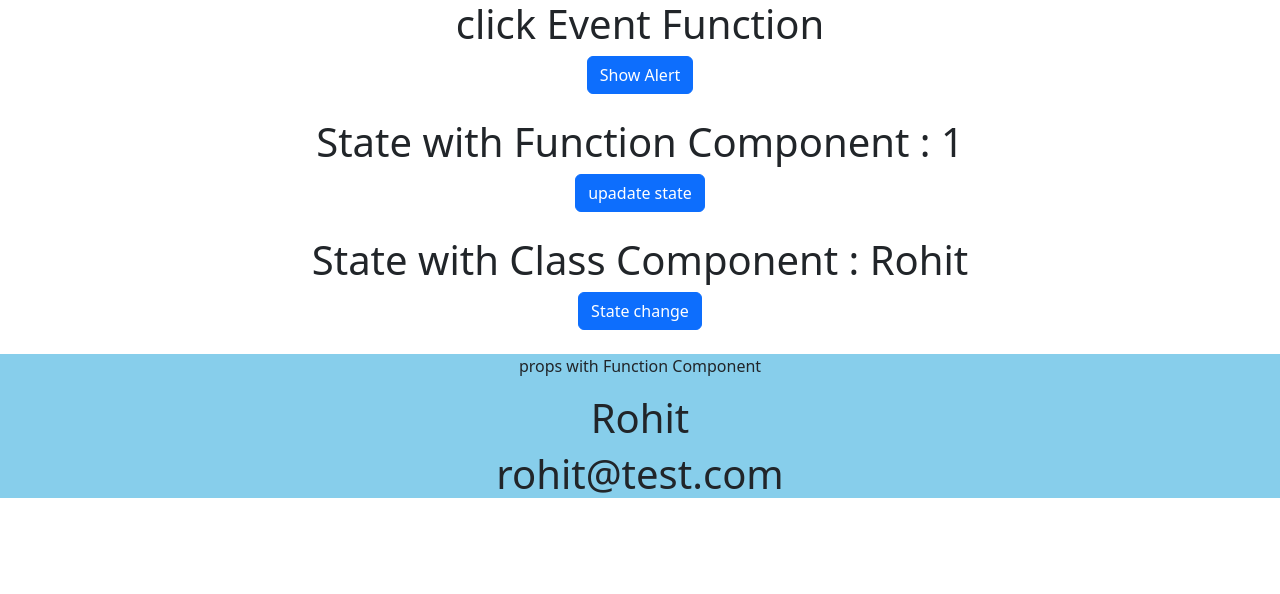
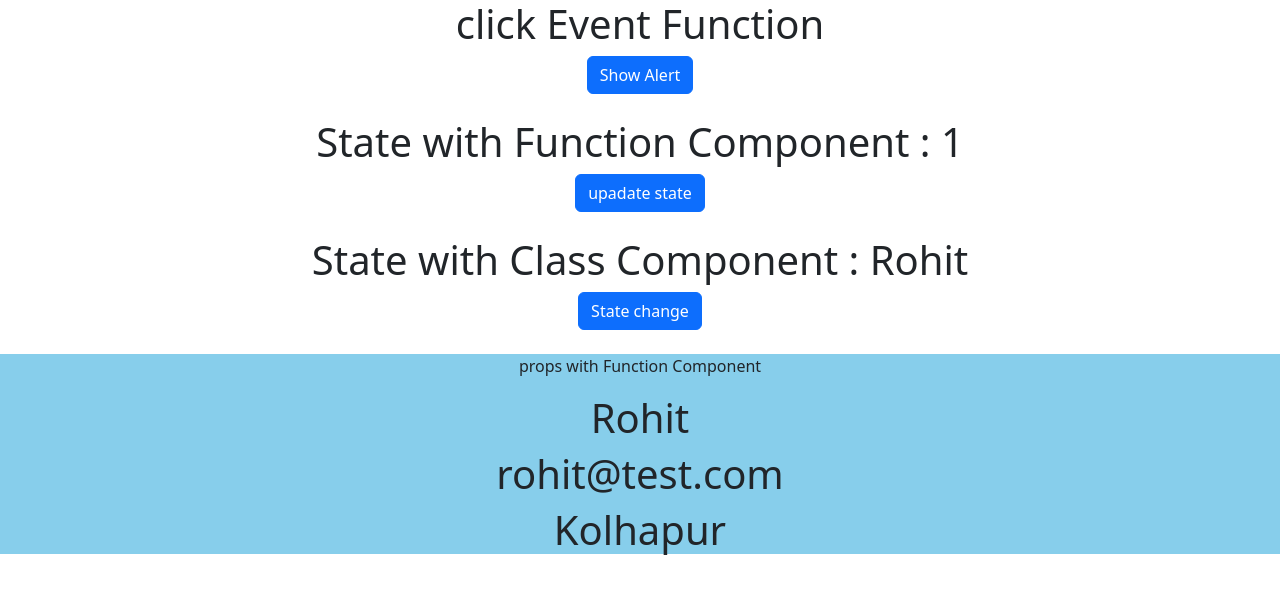
Before and after one commit to Rohit3920/React-practise, a React (Create React App) app: page / in a window 1280 px wide. Shown: the top 594 px of the page. Built offline with nearby package versions, Linux system fonts and the light colour scheme.

Commit message:
same changes in PropsFun.js file

```diff
--- a/src/App.js
+++ b/src/App.js
@@ -17,7 +17,7 @@ function App() {
       <ClickEventFun /><br/>
       <StateFun /><br/>
       <StateCls /> <br/>
-    <PropFun name = {"Rohit"} email={"rohit@test.com"}/> <br/>
+    <PropFun name = {"Rohit"} email={"rohit@test.com"} other = {{address : "Kolhapur"}}/> <br/>
     </div>
   );
 }
--- a/src/Component/PropFun.js
+++ b/src/Component/PropFun.js
@@ -6,7 +6,7 @@ function PropFun(props){
             <p>props with Function Component</p>
             <h1>{props.name}</h1>
             <h1>{props.email}</h1>
-            {/* <h1>{props.other.address}</h1> */}
+            <h1>{props.other.address}</h1>
         </div>
     )
 }
```
